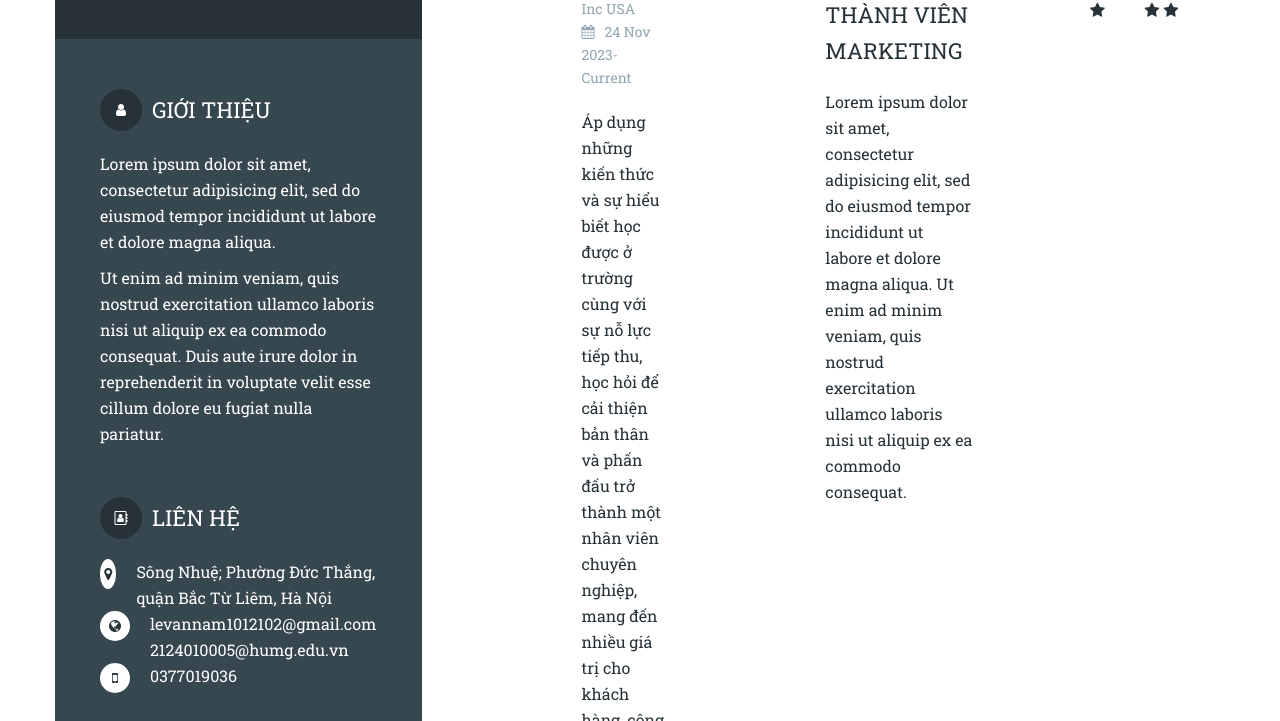
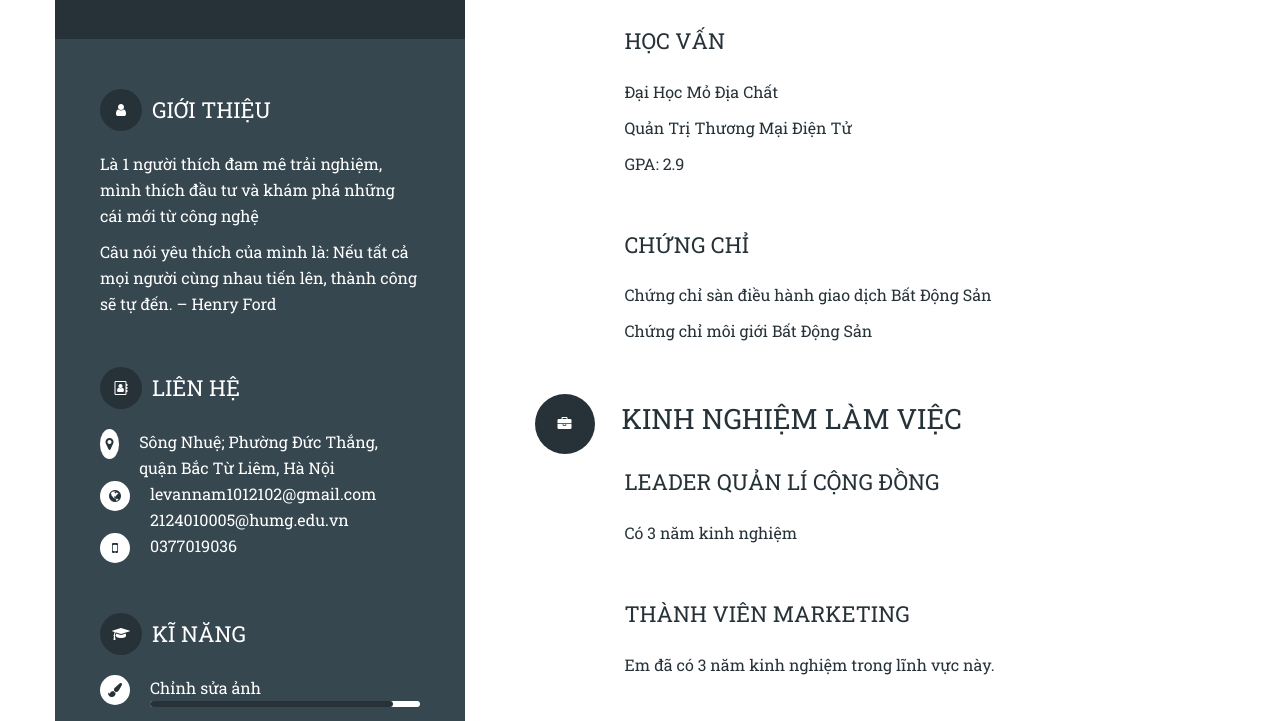
Before and after one commit to levannam1012102/levannam1012102.github.io, a plain HTML site: page index.html in a window 1280 px wide. Shown: the part 353-1074 px from the top of the page. Drawn offline with Linux system fonts and the light colour scheme.

Commit message:
chỉnh sửa thông tin

```diff
--- a/index.html
+++ b/index.html
@@ -27,8 +27,8 @@
 					<span>Giới thiệu</span>
 				</h3>
 				<div class="module__content">
-					<p>Lorem ipsum dolor sit amet, consectetur adipisicing elit, sed do eiusmod tempor incididunt ut labore et dolore magna aliqua. </p>
-					<p>Ut enim ad minim veniam, quis nostrud exercitation ullamco laboris nisi ut aliquip ex ea commodo consequat. Duis aute irure dolor in reprehenderit in voluptate velit esse cillum dolore eu fugiat nulla pariatur.</p>
+					<p> Là 1 người thích đam mê trải nghiệm, mình thích đầu tư và khám phá những cái mới từ công nghệ </p>
+					<p>Câu nói yêu thích của mình là:  Nếu tất cả mọi người cùng nhau tiến lên, thành công sẽ tự đến. – Henry Ford </p>
 				</div>
 			</div><!-- End .module #1 -->
 
@@ -112,8 +112,7 @@
 					<div class="module">
 						<h3 class="module__title">Mục tiêu nghề nghiệp</h3>
 						<div class="module__meta">
-							<span><i class="fa fa-building-o"></i>Google Inc USA</span>
-							<span><i class="fa fa-calendar"></i>24 Nov 2023-Current</span>
+
 						</div>
 						<div class="module__content">
 							<p>Áp dụng những kiến thức và sự hiểu biết học được ở trường cùng với sự nỗ lực tiếp thu, học hỏi để cải thiện bản thân và phấn đấu trở thành một nhân viên chuyên nghiệp, mang đến nhiều giá trị cho khách hàng, công ty. Từ đó góp một phần nhỏ giúp Công ty đạt được nhiều thành công và phát triển mạnh mẽ hơn.</p>
@@ -134,11 +133,13 @@
 
 					<div class="module">
 						<h3 class="module__title">Chứng Chỉ</h3>
-
+						<div class="module__meta">
 						</div>
 						<div class="module__content">
-							<p> Chứng chỉ hành nghề môi giới Bất Động Sản</p>
-							<p> Chứng chỉ điều hành sàn giao dịch Bất Động Sản </p>
+							<p>Chứng chỉ sàn điều hành giao dịch Bất Động Sản</p>
+							<p> Chứng chỉ môi giới Bất Động Sản </p>
+
+
 						</div>
 					</div><!-- End .module #6 -->
 				</div><!-- End .section__content -->
@@ -166,7 +167,7 @@
 
 						</div>
 						<div class="module__content">
-							<p>Lorem ipsum dolor sit amet, consectetur adipisicing elit, sed do eiusmod tempor incididunt ut labore et dolore magna aliqua. Ut enim ad minim veniam, quis nostrud exercitation ullamco laboris nisi ut aliquip ex ea commodo consequat.</p>
+							<p> Em đã có 3 năm kinh nghiệm trong lĩnh vực này.</p>
 						</div>
 					</div><!-- End .module #8 -->
 				</div><!-- End .section__content -->
```
